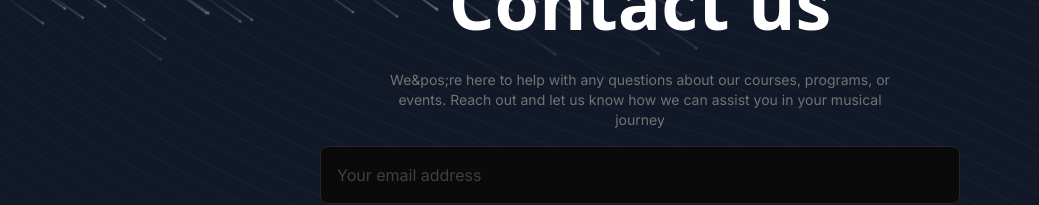
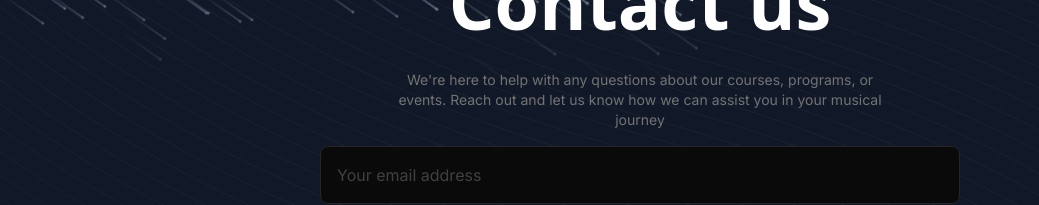
Before and after one commit to sushil2817/MusicNextJS, a Next.js app: page /contact in a window 1280 px wide. Shown: the part 194-399 px from the top of the page, without its empty margins (0-1039 px from the left). Built offline with nearby package versions, Linux system fonts and the light colour scheme.

Commit message:
minor changes

```diff
--- a/src/app/contact/page.tsx
+++ b/src/app/contact/page.tsx
@@ -18,7 +18,7 @@ function page() {
       <Meteors number={100}></Meteors>
          <div  className="max-w-2xl mx-auto p-4 relative z-10">
                <h1 className="text-lg md:text-7xl text-center font-sans font-bold mb-8 text-white">Contact us</h1>
-               <p className="text-neutral-500 max-w-lg mx-auto my-2 text-sm text-center">We&pos;re here to help with any questions about our courses, programs, or events. Reach out and let us know how we can assist you in your musical journey</p>
+               <p className="text-neutral-500 max-w-lg mx-auto my-2 text-sm text-center">We're here to help with any questions about our courses, programs, or events. Reach out and let us know how we can assist you in your musical journey</p>
                <form onSubmit={handleSubmit} className="space-y-4 mt-4">
           <input
             type="email"
```
